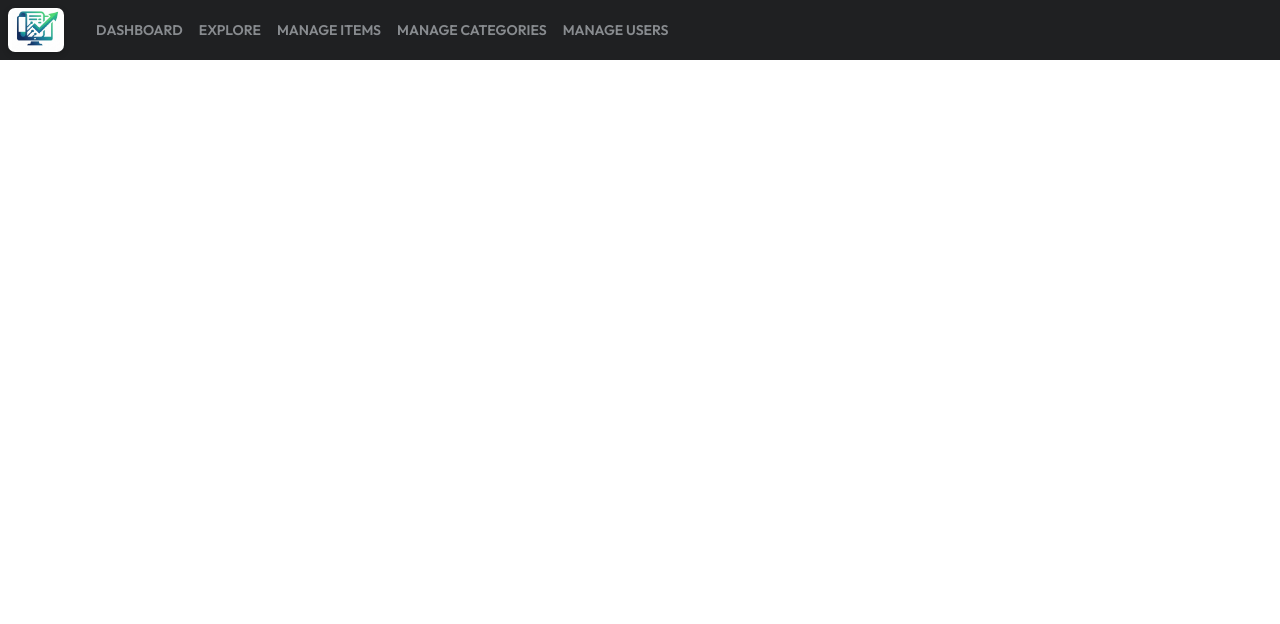
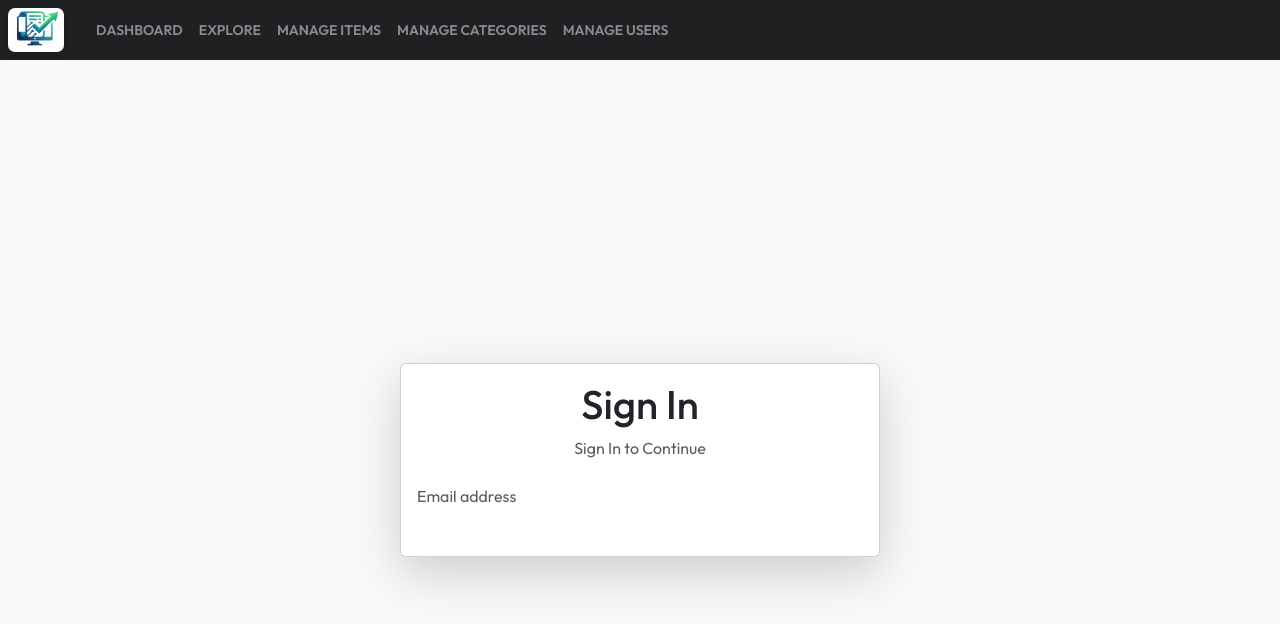
Before and after one commit to Dipesh-Katuwal/BillingSoftware, a React (Vite) app in the folder react_frontend/: page /login in a window 1280 px wide. Shown: the top 624 px of the page. Built offline with nearby package versions, Linux system fonts and the light colour scheme; no server answers.

Commit message:
creating login UI

```diff
--- a/react_frontend/src/App.jsx
+++ b/react_frontend/src/App.jsx
@@ -7,6 +7,7 @@ import { ManageCategories } from './pages/Manage Categories/ManageCategories'
 import { ManageItems } from './pages/Manage Items/ManageItems'
 import { ManageUsers } from './pages/Manage Users/ManageUsers'
 import { ToastContainer } from 'react-toastify'
+import { Login } from './pages/Login/Login'
 
 function App() {
   return (
@@ -20,6 +21,9 @@ function App() {
         <Route path='/items' element={<ManageItems/>}/>
         <Route path='/users' element={<ManageUsers/>}/>
       </Routes>
+      <Routes>
+        <Route path='/login' element={<Login/>}/>
+      </Routes>
        <ToastContainer position="top-right" autoClose={3000} />
     </div>
   )
--- a/react_frontend/src/assets/assets.js
+++ b/react_frontend/src/assets/assets.js
@@ -1,6 +1,7 @@
 import logo from './logo.jpg';
 import upload from './upload.png';
+import login_bg from './login_bg.jpg'
 
 export const assets = {
-    logo,upload
+    logo,upload,login_bg
 }
--- /dev/null
+++ b/react_frontend/src/pages/Login/Login.css
@@ -0,0 +1,25 @@
+.login-background{
+  min-height: 100vh;
+  display: flex;
+  justify-content: center;
+  align-items: center;
+  background: linear-gradient(
+    rgba(255,255,255,0.5),
+    rgba(255,255,255.0.5)
+  ),url("./../../assets/login_bg.jpg");
+  background-size: cover;
+  background-position: center;
+}
+
+.card {
+background-color: white;
+width: 100%;
+max-width: 480px;
+border: none;
+box-shadow: 0 0 20px rgba(0, 0, 0, 0.2);
+
+}
+
+.card-body{
+  padding: 0.2rem;
+}
--- /dev/null
+++ b/react_frontend/src/pages/Login/Login.jsx
@@ -0,0 +1,30 @@
+import './Login.css'
+
+export const Login = () => {
+  return (
+    <>
+        <div className="bg-light d-flex align-items-center justify-content-center 100vh login-background">
+          <div className="card shadow-lg w-100" style={{maxWidth:'480'}}>
+            <div className="card-body">
+              <div className="text-center">
+                <h1 className="card-title">Sign In</h1>
+                <p className="card-text text-muted">
+                  Sign In to Continue
+                </p>
+              </div>
+              <div className="mt-4">
+                <form action="">
+                  <div className="mb-4">
+                    <label htmlFor="email" className="form-label text-muted">
+                      Email address
+                    </label>
+
+                  </div>
+                </form>
+              </div>
+            </div>
+          </div>
+        </div>
+    </>
+  )
+}
```
Also changed, not shown: react_frontend/src/assets/login_bg.jpg (added).
